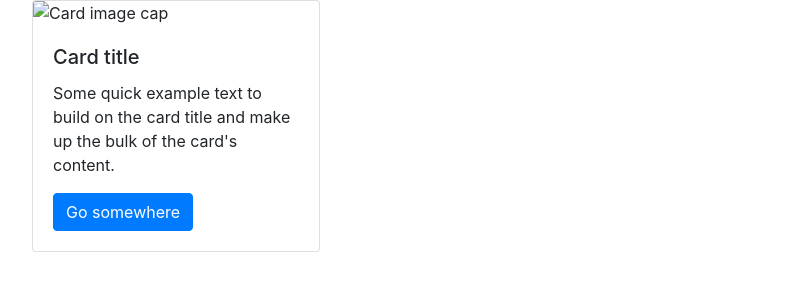
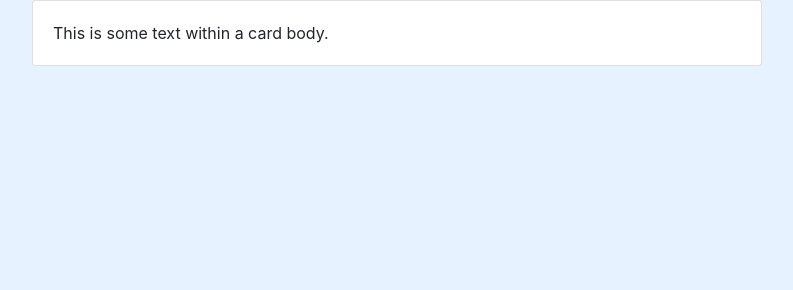
Before and after one commit to jananpatel2002/Login-Portal, a plain HTML site: page index.html in a window 1280 px wide. Shown: the whole page, without its empty margins (243-1036 px from the left). Drawn offline with nearby package versions, Linux system fonts and the light colour scheme.

Commit message:
added body color and card-body / working #2

```diff
--- a/index.html
+++ b/index.html
@@ -13,7 +13,7 @@
     <title>Hello, world!</title>
 </head>
 
-<body>
+<body class="signin-body">
 
     <div class="container">
         <div class="row">
@@ -22,12 +22,9 @@
             </div>
 
             <div class="col-8">
-                <div class="card" style="width: 18rem;">
-                    <img class="card-img-top" src="..." alt="Card image cap">
+                <div class="card">
                     <div class="card-body">
-                        <h5 class="card-title">Card title</h5>
-                        <p class="card-text">Some quick example text to build on the card title and make up the bulk of the card's content.</p>
-                        <a href="#" class="btn btn-primary">Go somewhere</a>
+                        This is some text within a card body.
                     </div>
                 </div>
             </div>
```
